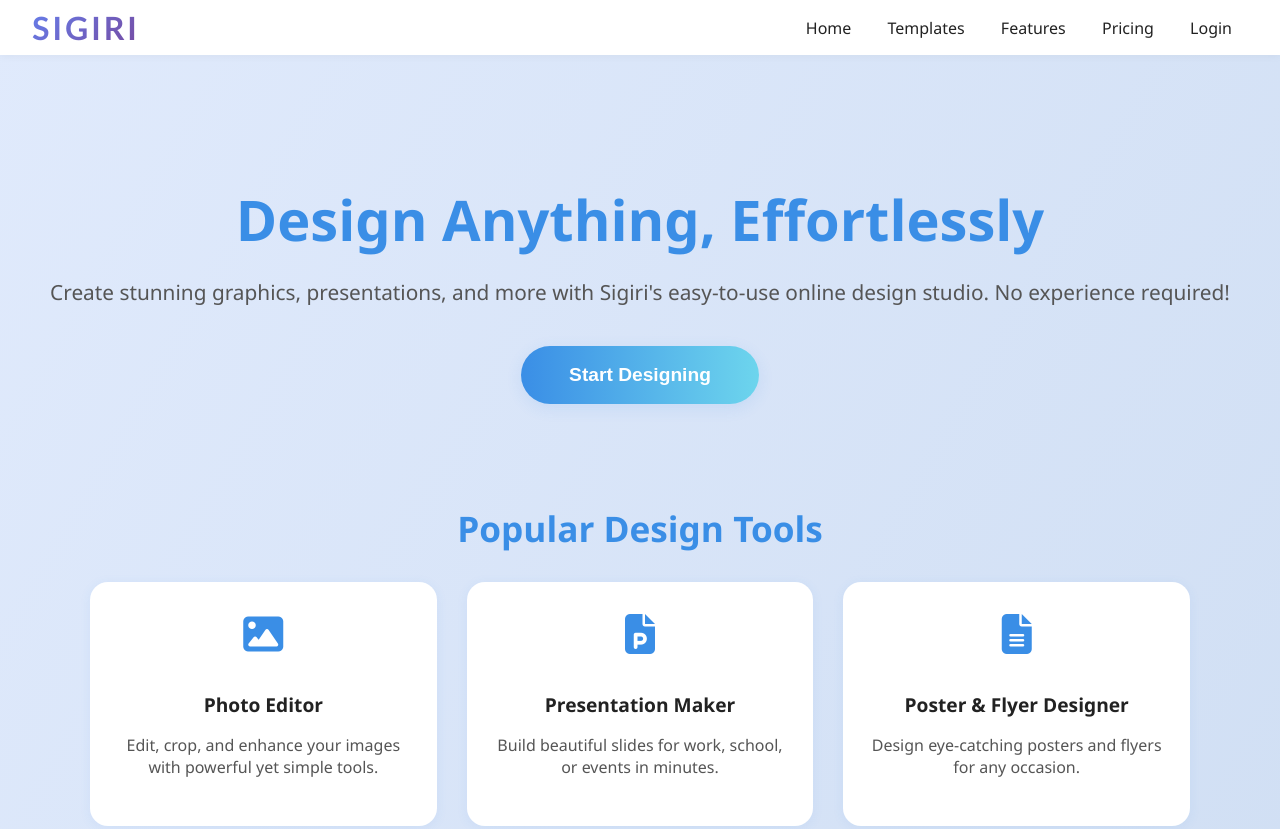
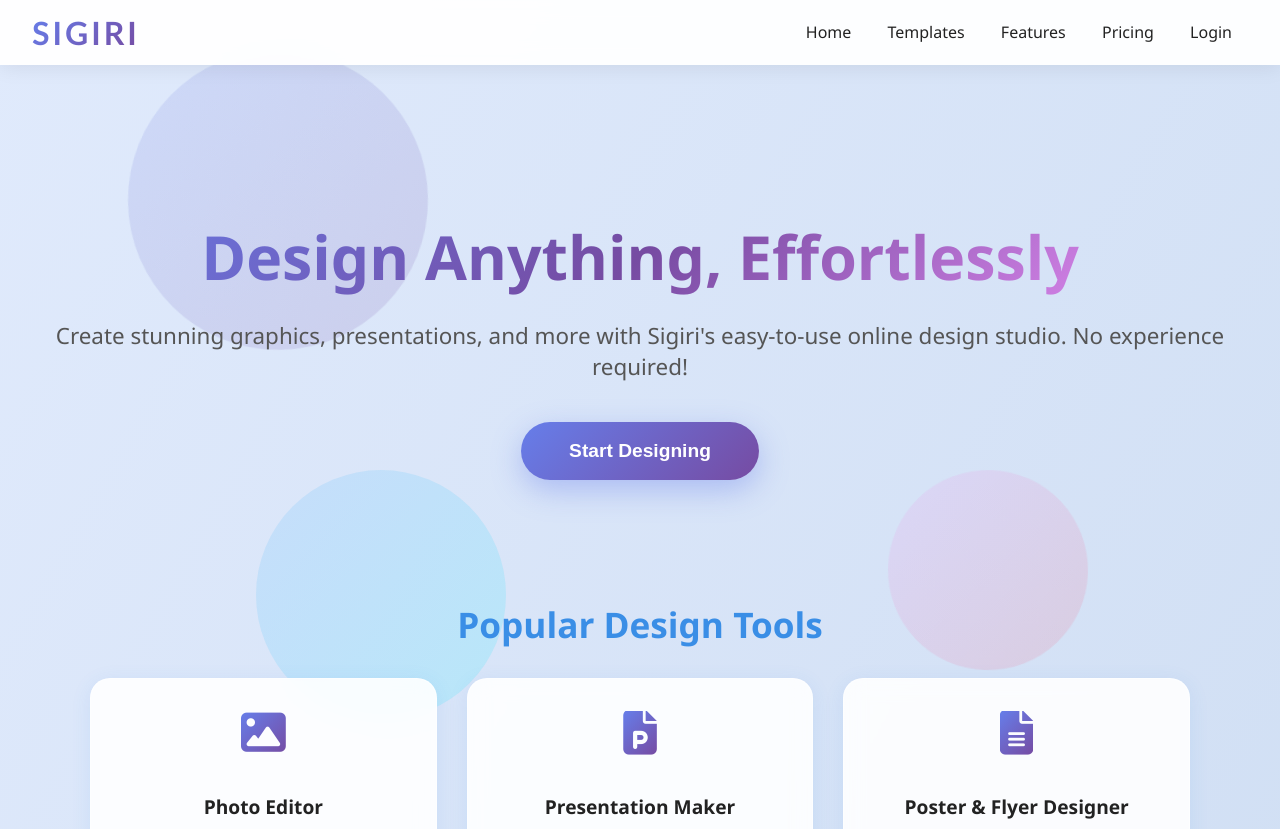
Before and after one commit to perera176-commits/Sigiri, a plain HTML site: page frontend/index.html in a window 1280 px wide. Shown: the top 829 px of the page. Drawn offline with Linux system fonts and the light colour scheme.

Commit message:
Add polished look with animated background and enhanced visual effects

```diff
--- a/frontend/index.html
+++ b/frontend/index.html
@@ -11,14 +11,73 @@
             font-family: 'Segoe UI', Arial, sans-serif;
             background: linear-gradient(120deg, #e0eafc 0%, #cfdef3 100%);
             color: #222;
+            position: relative;
+            overflow-x: hidden;
+        }
+        .animated-bg {
+            position: fixed;
+            top: 0;
+            left: 0;
+            width: 100%;
+            height: 100%;
+            z-index: -1;
+            overflow: hidden;
+        }
+        .floating-shape {
+            position: absolute;
+            border-radius: 50%;
+            opacity: 0.15;
+            animation: float 20s infinite ease-in-out;
+        }
+        .shape1 {
+            width: 300px;
+            height: 300px;
+            background: linear-gradient(135deg, #667eea, #764ba2);
+            top: 10%;
+            left: 10%;
+            animation-delay: 0s;
+        }
+        .shape2 {
+            width: 200px;
+            height: 200px;
+            background: linear-gradient(135deg, #f093fb, #f5576c);
+            top: 60%;
+            right: 15%;
+            animation-delay: 3s;
+        }
+        .shape3 {
+            width: 250px;
+            height: 250px;
+            background: linear-gradient(135deg, #4facfe, #00f2fe);
+            bottom: 10%;
+            left: 20%;
+            animation-delay: 6s;
+        }
+        @keyframes float {
+            0%, 100% {
+                transform: translateY(0) rotate(0deg);
+            }
+            25% {
+                transform: translateY(-30px) rotate(5deg);
+            }
+            50% {
+                transform: translateY(20px) rotate(-5deg);
+            }
+            75% {
+                transform: translateY(-15px) rotate(3deg);
+            }
         }
         .navbar {
-            background: #fff;
-            box-shadow: 0 2px 8px rgba(0,0,0,0.04);
-            padding: 0.5rem 2rem;
+            background: rgba(255, 255, 255, 0.95);
+            backdrop-filter: blur(10px);
+            box-shadow: 0 2px 20px rgba(0,0,0,0.08);
+            padding: 0.8rem 2rem;
             display: flex;
             align-items: center;
             justify-content: space-between;
+            position: sticky;
+            top: 0;
+            z-index: 100;
         }
         .navbar .logo {
             font-size: 2rem;
@@ -43,34 +102,70 @@
         }
         .hero {
             text-align: center;
-            padding: 80px 20px 40px;
+            padding: 100px 20px 60px;
+            position: relative;
         }
         .hero h1 {
-            font-size: 3.5rem;
+            font-size: 3.8rem;
             font-weight: 800;
-            color: #3a8ee6;
+            background: linear-gradient(135deg, #667eea 0%, #764ba2 50%, #f093fb 100%);
+            -webkit-background-clip: text;
+            -webkit-text-fill-color: transparent;
+            background-clip: text;
             margin-bottom: 20px;
+            animation: fadeInUp 1s ease-out;
         }
         .hero p {
-            font-size: 1.3rem;
+            font-size: 1.4rem;
             color: #555;
             margin-bottom: 40px;
+            animation: fadeInUp 1.2s ease-out;
+        }
+        @keyframes fadeInUp {
+            from {
+                opacity: 0;
+                transform: translateY(30px);
+            }
+            to {
+                opacity: 1;
+                transform: translateY(0);
+            }
         }
         .cta-btn {
-            background: linear-gradient(90deg, #3a8ee6 0%, #6dd5ed 100%);
+            background: linear-gradient(135deg, #667eea 0%, #764ba2 100%);
             color: #fff;
             border: none;
             padding: 18px 48px;
             font-size: 1.2rem;
-            border-radius: 30px;
+            border-radius: 50px;
             font-weight: 700;
             cursor: pointer;
-            box-shadow: 0 4px 16px rgba(58,142,230,0.12);
-            transition: background 0.2s, transform 0.2s;
+            box-shadow: 0 10px 30px rgba(102, 126, 234, 0.4);
+            transition: all 0.3s ease;
+            animation: fadeInUp 1.4s ease-out;
+            position: relative;
+            overflow: hidden;
+        }
+        .cta-btn::before {
+            content: '';
+            position: absolute;
+            top: 0;
+            left: -100%;
+            width: 100%;
+            height: 100%;
+            background: linear-gradient(135deg, #764ba2 0%, #667eea 100%);
+            transition: left 0.3s ease;
+        }
+        .cta-btn span {
+            position: relative;
+            z-index: 1;
+        }
+        .cta-btn:hover::before {
+            left: 0;
         }
         .cta-btn:hover {
-            background: linear-gradient(90deg, #6dd5ed 0%, #3a8ee6 100%);
-            transform: translateY(-2px) scale(1.04);
+            transform: translateY(-3px) scale(1.05);
+            box-shadow: 0 15px 40px rgba(102, 126, 234, 0.5);
         }
         .tools-section {
             max-width: 1100px;
@@ -90,22 +185,33 @@
             gap: 30px;
         }
         .tool-card {
-            background: #fff;
-            border-radius: 18px;
-            box-shadow: 0 2px 12px rgba(58,142,230,0.08);
+            background: rgba(255, 255, 255, 0.9);
+            backdrop-filter: blur(10px);
+            border-radius: 20px;
+            box-shadow: 0 4px 20px rgba(58,142,230,0.1);
             padding: 32px 24px;
             text-align: center;
-            transition: box-shadow 0.2s, transform 0.2s;
+            transition: all 0.3s ease;
             cursor: pointer;
+            border: 1px solid rgba(255, 255, 255, 0.5);
         }
         .tool-card:hover {
-            box-shadow: 0 8px 32px rgba(58,142,230,0.18);
-            transform: translateY(-4px) scale(1.03);
+            background: rgba(255, 255, 255, 1);
+            box-shadow: 0 12px 40px rgba(102, 126, 234, 0.2);
+            transform: translateY(-8px) scale(1.02);
+            border-color: rgba(102, 126, 234, 0.3);
         }
         .tool-card i {
-            font-size: 2.5rem;
-            color: #3a8ee6;
+            font-size: 2.8rem;
+            background: linear-gradient(135deg, #667eea, #764ba2);
+            -webkit-background-clip: text;
+            -webkit-text-fill-color: transparent;
+            background-clip: text;
             margin-bottom: 18px;
+            transition: transform 0.3s ease;
+        }
+        .tool-card:hover i {
+            transform: scale(1.1) rotate(5deg);
         }
         .tool-card h3 {
             font-size: 1.2rem;
@@ -138,6 +244,11 @@
     </style>
 </head>
 <body>
+    <div class="animated-bg">
+        <div class="floating-shape shape1"></div>
+        <div class="floating-shape shape2"></div>
+        <div class="floating-shape shape3"></div>
+    </div>
     <div class="navbar">
         <div class="logo">SIGIRI</div>
         <nav>
@@ -151,7 +262,7 @@
     <section class="hero">
         <h1>Design Anything, Effortlessly</h1>
         <p>Create stunning graphics, presentations, and more with Sigiri's easy-to-use online design studio. No experience required!</p>
-        <button class="cta-btn">Start Designing</button>
+        <button class="cta-btn"><span>Start Designing</span></button>
     </section>
     <section class="tools-section">
         <div class="tools-title">Popular Design Tools</div>
```
